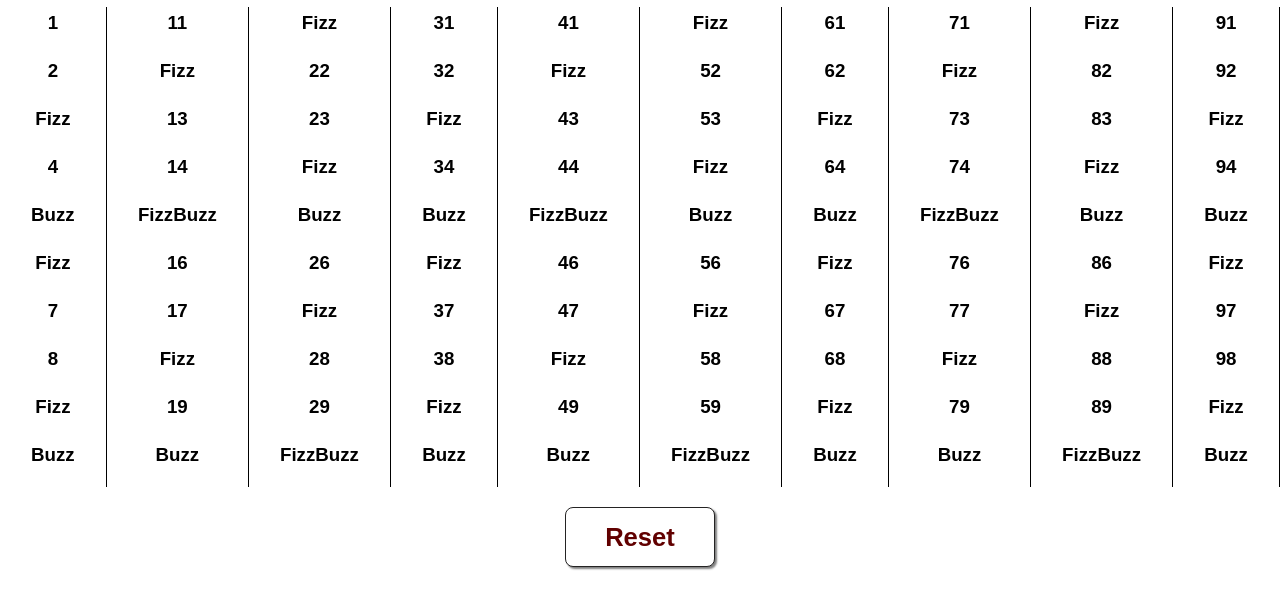
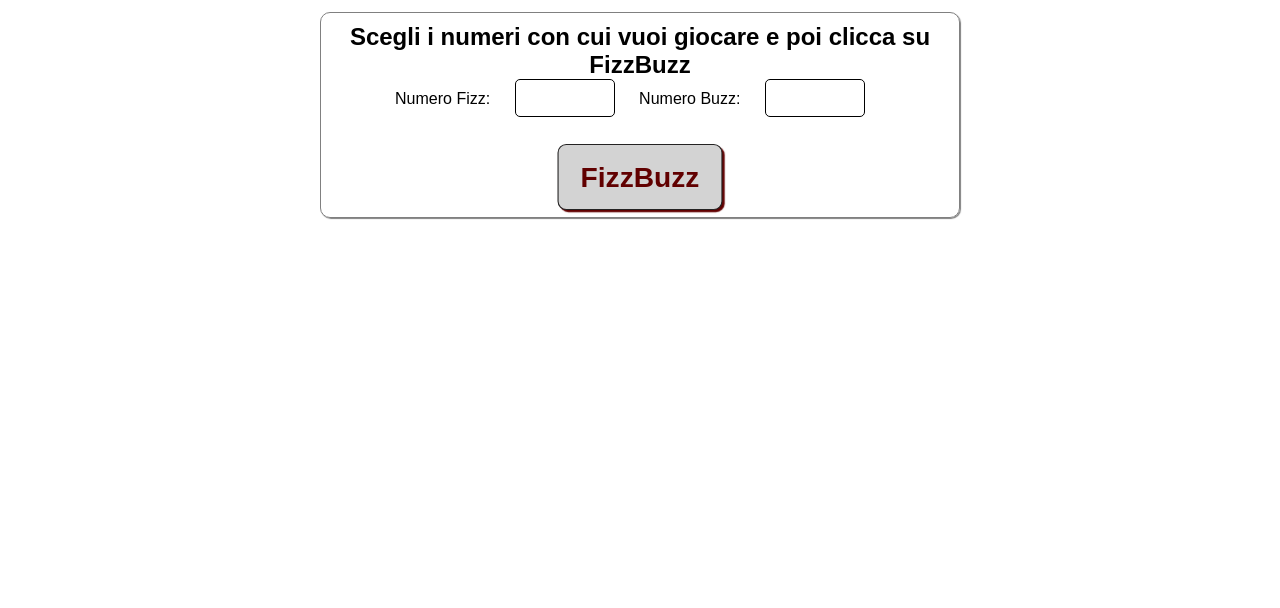
Before and after one commit to st1ker87/js-fizzbuzz, a plain HTML site: page index.html in a window 1280 px wide. Both pictures are taken after a click on the button "FizzBuzz". Shown: the part 40-648 px from the top of the page. Drawn offline with Linux system fonts and the light colour scheme.

Commit message:
FizzBuzz alternativo

```diff
--- a/css/style.css
+++ b/css/style.css
@@ -38,7 +38,7 @@ input {
 .btn {
     height: 60px;
     width: 150px;
-    margin: 20px auto;
+    margin-top: 30px;
     font-size: 1.6em;
     font-weight: 800;
     background-color: white;
@@ -48,7 +48,7 @@ input {
     box-shadow: 2px 2px 2px grey;
     transition: 0.3s;
 }
-.btn:hover {
+.btn {
     transform: scale(1.1);
     background-color: lightgray;
     color: #610000;
@@ -57,6 +57,7 @@ input {
 
 #reset {
     display: none;
+    margin: 20px auto;
 }
 
 
--- a/index.html
+++ b/index.html
@@ -10,7 +10,14 @@
 <body>
     <h1>FizzBuzz</h1>
     <div id="starter" class="starter">
-        <button id="start" class="btn">FizzBuzz</button>
+        <h2>Scegli i numeri con cui vuoi giocare e poi clicca su FizzBuzz</h2>
+        <div>
+            <label for="fizz">Numero Fizz:</label>
+            <input id="fizz" class="input" type="number" name="fizz" step="1" min="1" max="9">
+            <label for="buzz">Numero Buzz:</label>
+            <input id="buzz" class="input" type="number" name="buzz" step="1" min="1" max="9">
+            <button id="start" class="btn">FizzBuzz</button>
+        </div>
     </div>
 
     <div id="numeri"></div>
--- a/js/main.js
+++ b/js/main.js
@@ -1,35 +1,44 @@
-var numero = 1;
+var numero, fizz, buzz;
+numero = 1;
 
 bottone = document.getElementById("start");
 bottone.addEventListener("click",
     function () {
+        fizz = document.getElementById("fizz").value;
+        buzz = document.getElementById("buzz").value;
+        if ((fizz == "") || (buzz == "") || (fizz == 0) || (buzz == 0)){
+            alert("Devi inserire entrambi i valori per giocare!");
+        } else if (fizz == buzz) {
+            alert("Inserisci due valori diversi per Fizz e Buzz per poter giocare!");
+        } else {
             document.getElementById("starter").style.display = "none";
             document.getElementById("numeri").style.display = "flex";
             document.getElementById("reset").style.display = "block";
 
             for (i = 0; i < 100; i++) {
-            if ((numero % 3 == 0) && (numero % 5 == 0)) {
+                if ((numero % fizz == 0) && (numero % buzz == 0)) {
                     document.getElementById("numeri").innerHTML += "<h3> FizzBuzz </h3>";
-            } else if ((numero % 3 == 0)) {
+                } else if ((numero % fizz == 0)) {
                     document.getElementById("numeri").innerHTML += "<h3> Fizz </h3>";
-            } else if ((numero % 5 == 0)) {
+                } else if ((numero % buzz == 0)) {
                     document.getElementById("numeri").innerHTML += "<h3> Buzz </h3>";
                 } else {
                     document.getElementById("numeri").innerHTML += "<h3> " + numero + " </h3>";
                 }
                 numero++;
             }
-
+        }
     }
 );
 
-bottoneReset = document.getElementById("reset");
-bottoneReset.addEventListener("click",
+bottone = document.getElementById("reset");
+bottone.addEventListener("click",
     function () {
         numero = 1;
         document.getElementById("numeri").style.display = "none";
         document.getElementById("numeri").innerHTML = "";
         document.getElementById("reset").style.display = "none";
         document.getElementById("starter").style.display = "block";
+        fizz, buzz = 0;
     }
 );
```
Also changed, not shown: 1 other file. Lines whose indentation alone changed are shown as unchanged.
